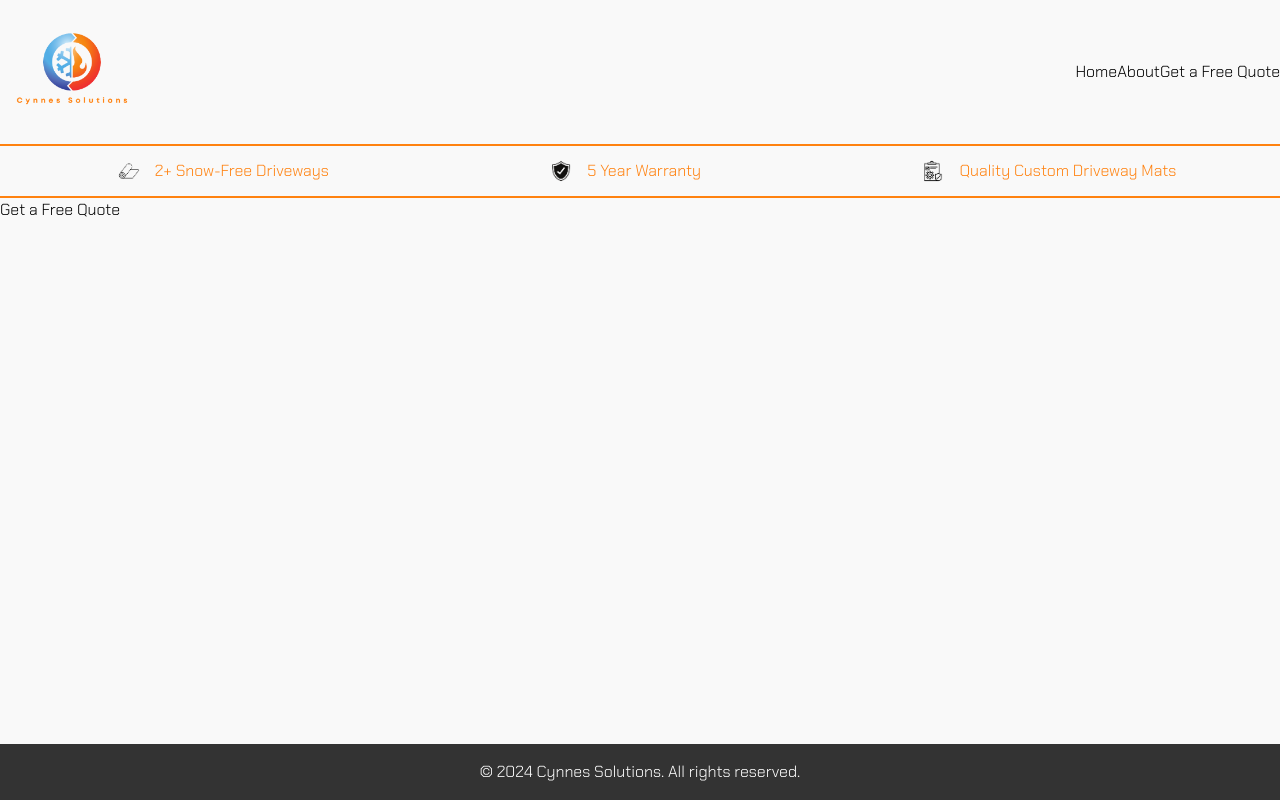
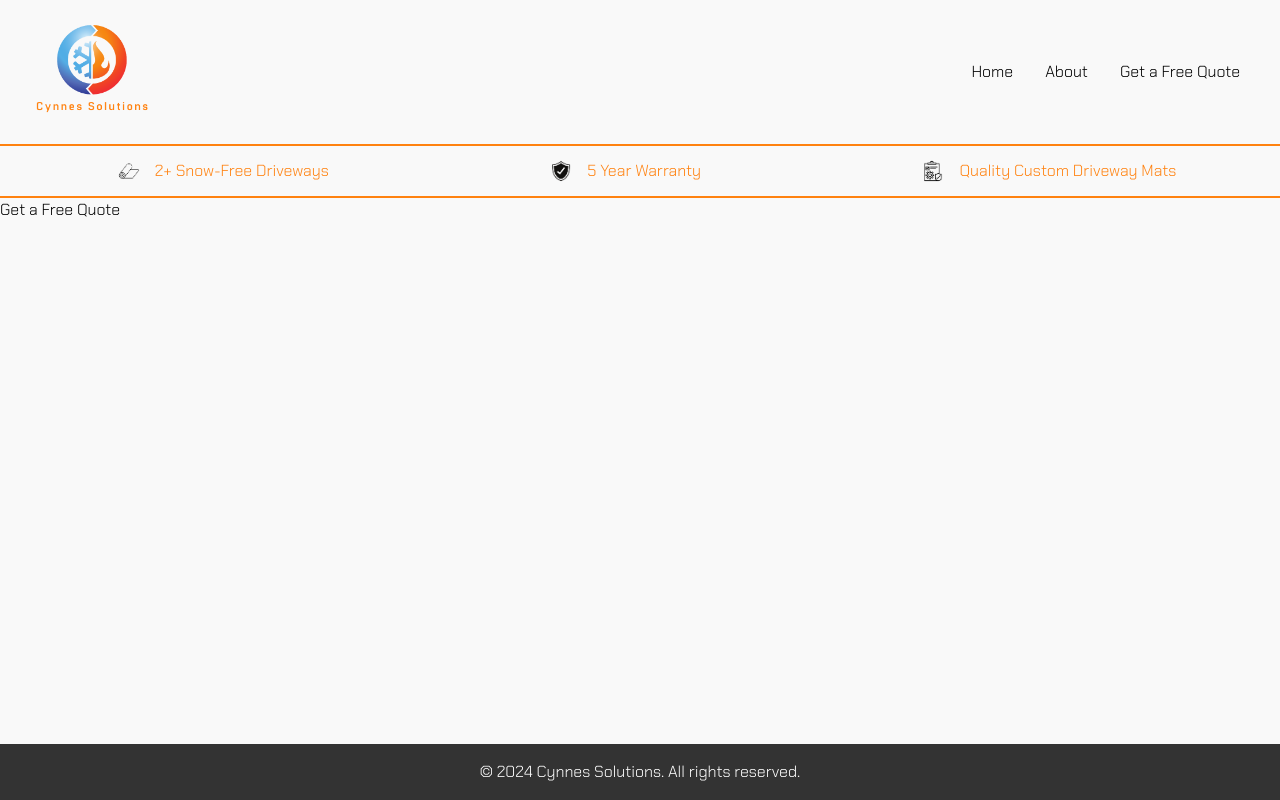
Before and after one commit to Calebcochranebil/cynnes-solutions, a React (Create React App) app: page /quote in a window 1280 px wide. Built offline with nearby package versions, Linux system fonts and the light colour scheme.

Commit message:
aiheatingmat-navbar-style

```diff
--- a/src/components/NavBar.jsx
+++ b/src/components/NavBar.jsx
@@ -8,16 +8,15 @@ export default function NavBar() {
     return (
         <nav className="w-full flex flex-row max-h-40 items-center justify-between">
             <Link className="" to="/">
-
                 <img
                     src={logo}
                     alt="Cynnes Solutions Logo"
-                    className="h-36"
+                    className="h-36 ml-5"
                 />
             </Link>
 
             <div>
-                <ul className="flex flex-row">
+                <ul className="flex flex-row gap-8 mr-10">
                     <li>
                         <Link to="/">Home</Link>
                     </li>
@@ -30,6 +29,5 @@ export default function NavBar() {
                 </ul>
             </div>
         </nav>
-
     );
 }
```
Also changed, not shown: src/images/creative-warmth-logo.png, 1 other file (tests, documents, lock files or other folders).
